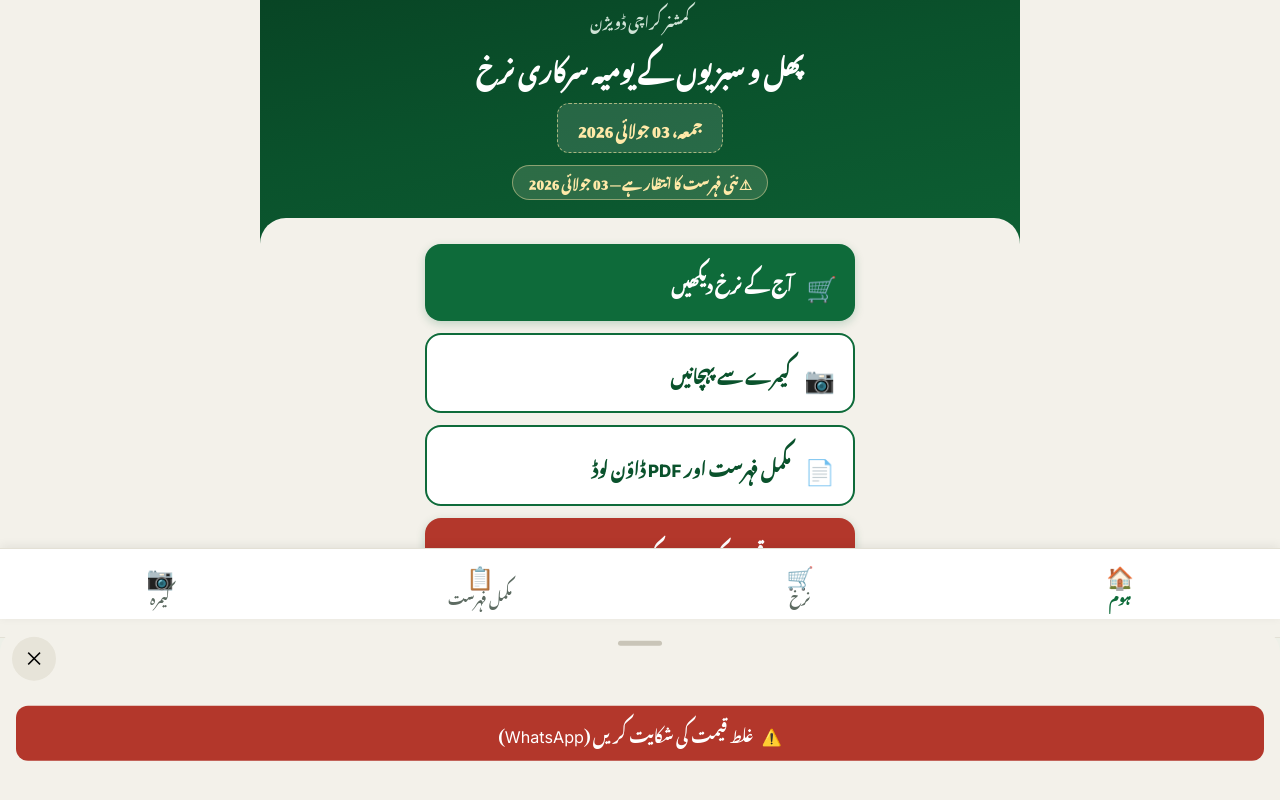
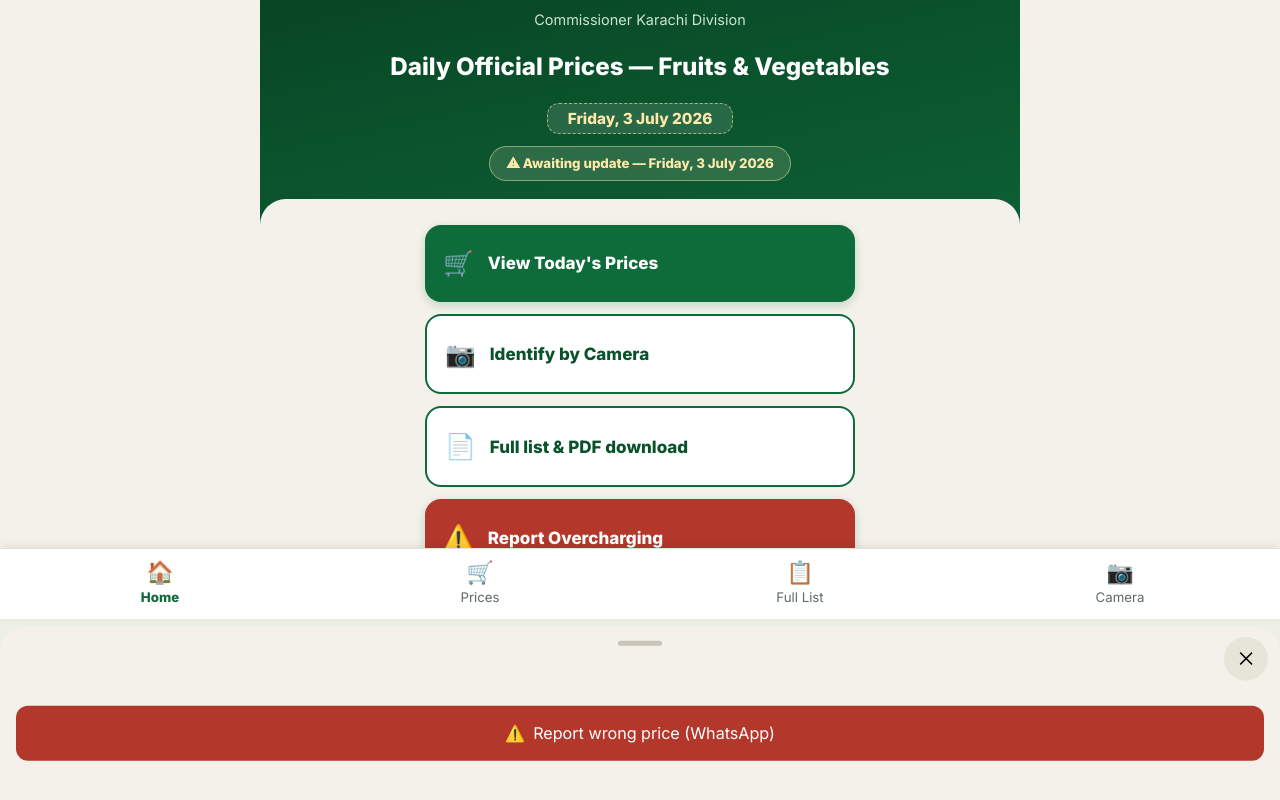
Before and after one commit to ghazanfarperdakh/karachi-prices, a plain HTML site: page index.html in a window 1280 px wide. Shown: the part 181-981 px from the top of the page. Drawn offline with Linux system fonts and the light colour scheme; a web font is replaced by a local one.

Commit message:
Default language back to English
Co-authored-by: Claude <noreply@anthropic.com>

```diff
--- a/index.html
+++ b/index.html
@@ -367,7 +367,7 @@ const L = {
   waMsg:(item,price)=>`Assalam o Alaikum, I want to report overcharging.\nItem: ${item}\nOfficial retail price: Rs ${price}\nShopkeeper's price: \nLocation/shop: `}
 };
 
-let DATA=null, lang="ur", cat="all";
+let DATA=null, lang="en", cat="all";
 
 /* ================= HELPERS ================= */
 const $=s=>document.querySelector(s), $$=s=>document.querySelectorAll(s);
```
